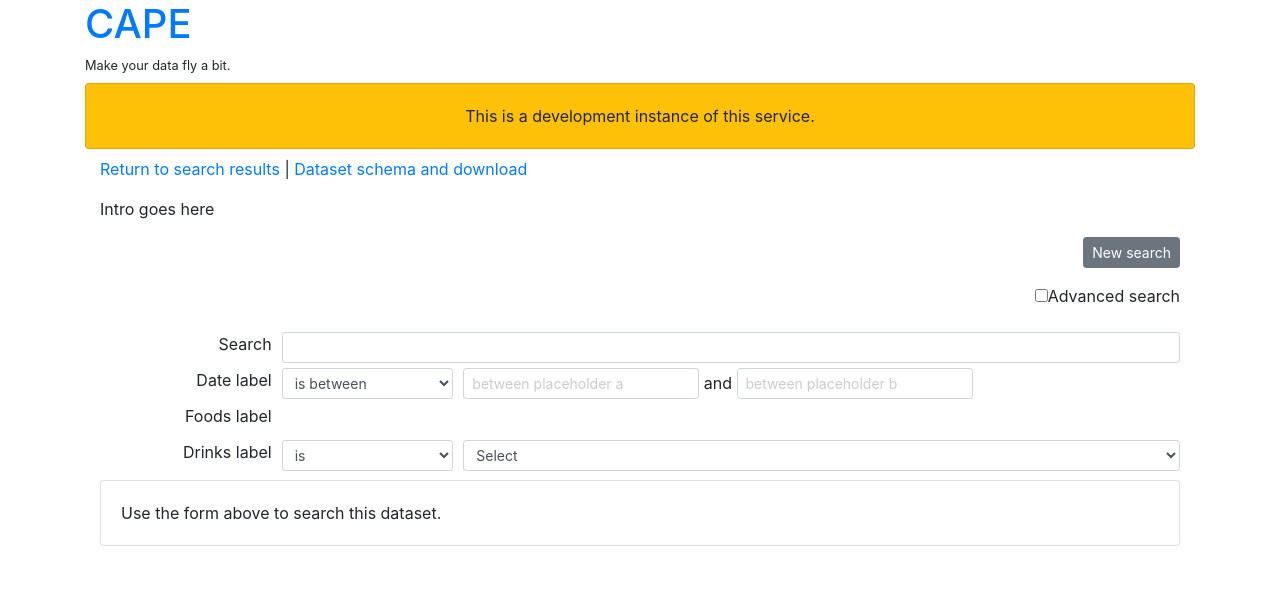
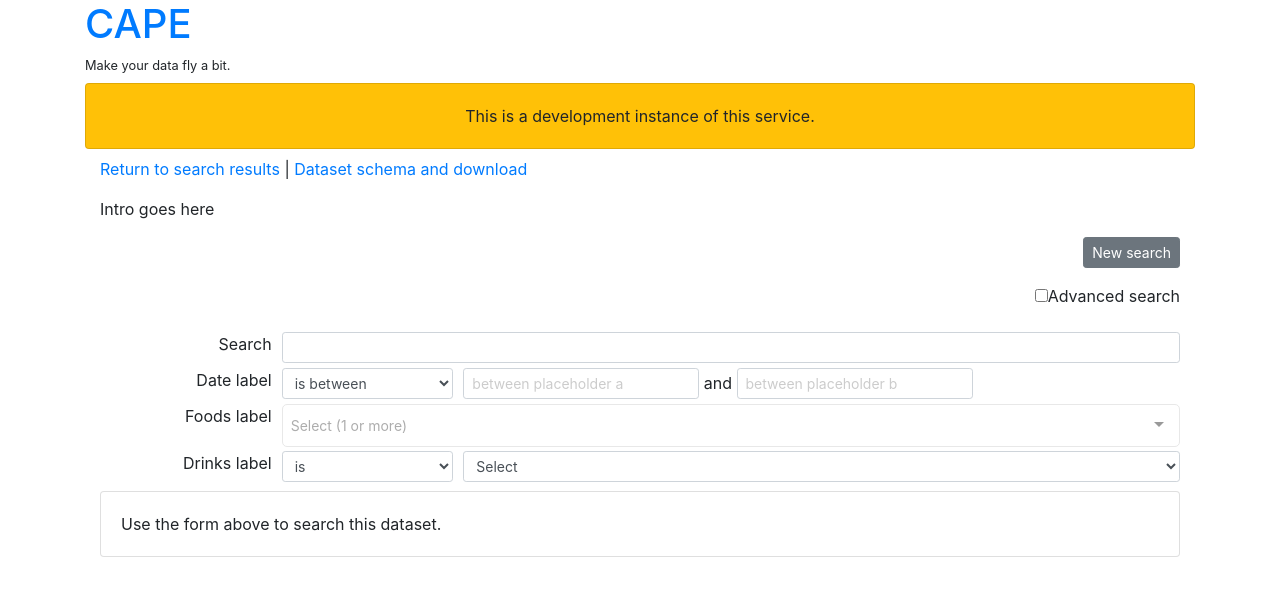
Before and after one commit to CAPE-js/cape-core, a Vue app: page / in a window 1280 px wide. Shown: the top 596 px of the page. Built offline with nearby package versions, Linux system fonts and the light colour scheme.

Commit message:
Upgraded multiselect component.

```diff
--- a/package.json
+++ b/package.json
@@ -16,7 +16,7 @@
     "popper": "^1.0.1",
     "vue": "^3.2.13",
     "vue-cli": "^2.9.6",
-    "vue-multiselect": "^2.1.6",
+    "vue-multiselect": "^3.0.0-alpha.2",
     "vue-router": "^4.0.16"
   },
   "devDependencies": {
--- a/src/components/FilterFieldEnum.vue
+++ b/src/components/FilterFieldEnum.vue
@@ -103,8 +103,7 @@
           </div>
         </div>
         <div v-if="filterStyle['one-of'] == 'multiselect'">
-          <!--
-          <multiselect
+          <vue-multiselect
             v-model="filter.terms"
             :options="filter.field.multiselectOptions"
             :multiple="true"
@@ -121,40 +120,48 @@
                 @click="remove(option)"
               >❌</span></span>
             </template>
-          </multiselect>
--->
+          </vue-multiselect>
         </div>
       </template>
     </div>
   </div>
 </template>
 
+<script>
+import FilterFieldLabel from "./FilterFieldLabel.vue";
+import VueMultiselect from 'vue-multiselect'
 
+export default {
 
-<script>
-import FilterFieldLabel from "./FilterFieldLabel.vue"
-export default {
   name: "FilterFieldEnum",
-    components: { FilterFieldLabel },
+
+  components: {
+    FilterFieldLabel,
+    VueMultiselect
+  },
+
   props: { filter: { type: Object, default: null } },
+
   computed: {
     // some of the filter modes for enum have an optional alternate style
-        filterStyle: function() {
+    filterStyle: function () {
       // default styles
-            var style = {
+      let style = {
         'is': 'select',
         'one-of': 'multiselect'
       };
       // only accept valid options
-            if( this.filter.field['style'] ) {
-                if( this.filter.field['style']['is']     == 'radio' )    { style['is'] = "radio"; }
-                if( this.filter.field['style']['one-of'] == 'checkbox' ) { style['one-of'] = "checkbox"; }
+      if (this.filter.field['style']) {
+        if (this.filter.field['style']['is'] == 'radio') { style['is'] = "radio"; }
+        if (this.filter.field['style']['one-of'] == 'checkbox') { style['one-of'] = "checkbox"; }
       }
       return style;
     },
     num_of_cols_for_main_search_area: function () {
-		return( this.filter.change_filter_mode ? 8 : 10 );
+      return (this.filter.change_filter_mode ? 8 : 10);
     }
   }
 }
 </script>
+
+<style src="vue-multiselect/dist/vue-multiselect.css"></style>
```
Also changed, not shown: 1 other file (tests, documents, lock files or other folders). Lines whose indentation alone changed are shown as unchanged.
